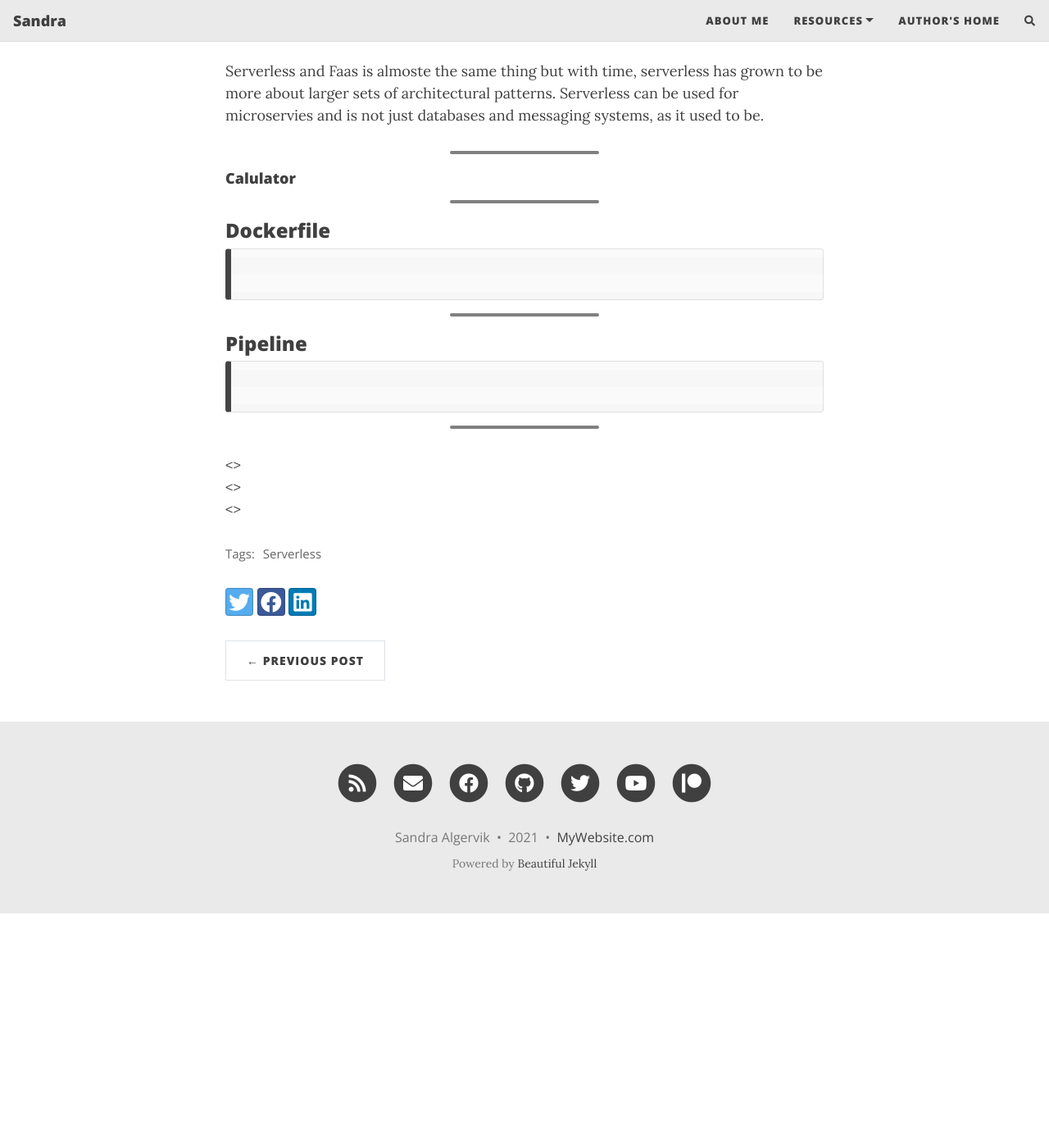
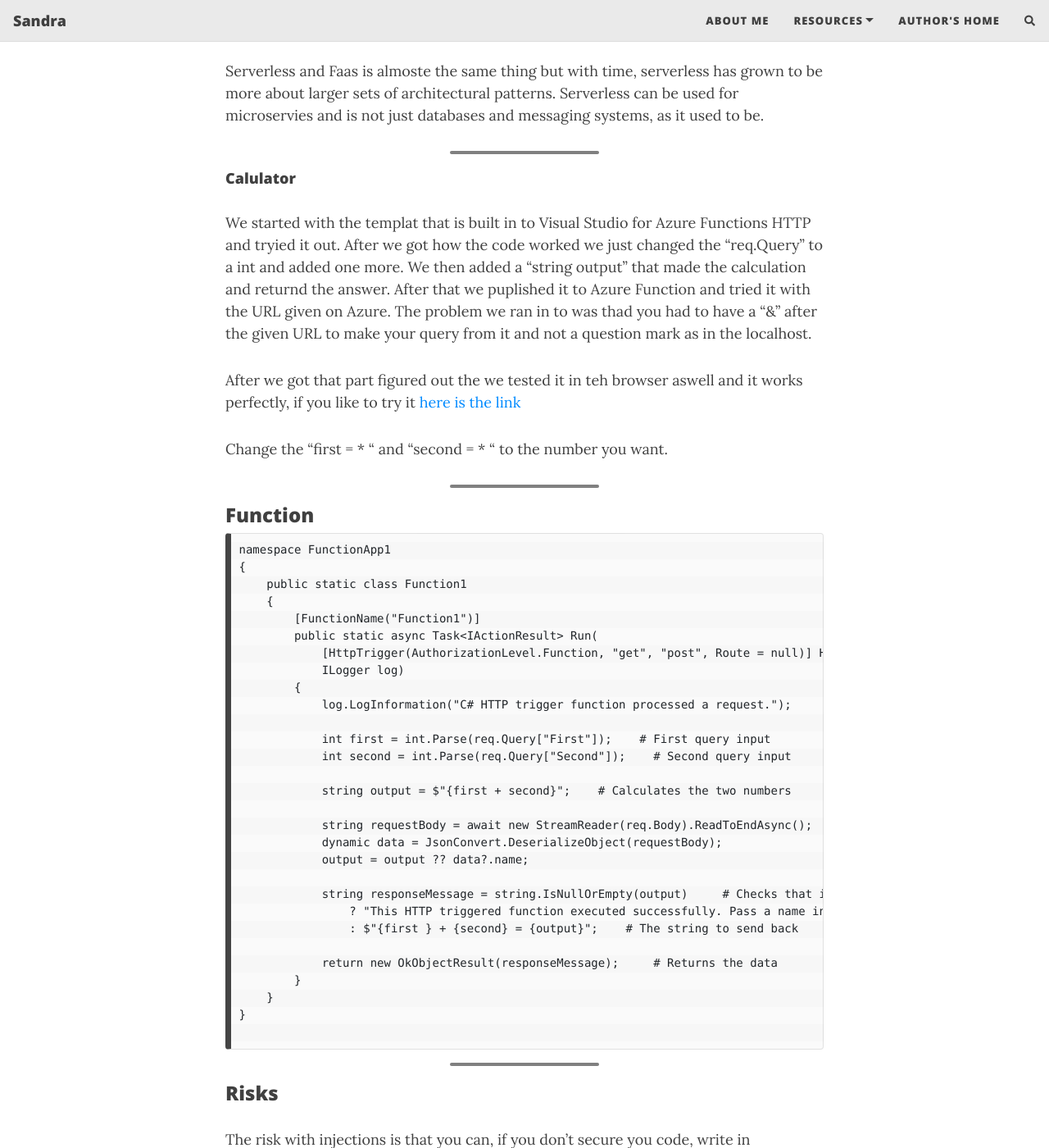
Before and after one commit to SaAlgervik/SaAlgerik.github.io, a Jekyll site: the page built from _posts/2021-09-16-Serverless.md, in a window 1280 px wide and 1400 px high, scrolled down 911 px. Shown: the whole window at 82% size. Built offline with Jekyll 4.4.1, drawn with Linux system fonts in a browser that asks for light colours; nearby versions of some CDN libraries; comment, search, counter and statistics services are not loaded; before the commit the page ends 2025 px from its top, so only the background shows below that; some of the changed text lies outside the part shown.

Commit message:
Update 2021-09-16-Serverless.md

````diff
--- a/_posts/2021-09-16-Serverless.md
+++ b/_posts/2021-09-16-Serverless.md
@@ -18,27 +18,54 @@ Serverless and Faas is almoste the same thing but with time, serverless has grow
 _______________________
 
 #### Calulator
+We started with the templat that is built in to Visual Studio for Azure Functions HTTP and tryied it out. After we got how the code worked we just changed the "req.Query" to a int and added one more. We then added a "string output" that made the calculation and returnd the answer.
+After that we puplished it to Azure Function and tried it with the URL given on Azure. The problem we ran in to was thad you had to have a "&" after the given URL to make your query from it and not a question mark as in the localhost.
 
+After we got that part figured out the we tested it in teh browser aswell and it works perfectly, if you like to try it [here is the link](https://azuretesthttp.azurewebsites.net/api/Function1?code=kt/rMICG3aKh9q9b/HM9/jzLFRnwMjtZGrbxvQVQi9YvpQTUCKPizw==&first=1&second=3)
 
-
+Change the "first = * " and "second = * " to the number you want.
 
 _______________________
-### Dockerfile
+### Function
 
 ```
+namespace FunctionApp1
+{
+    public static class Function1
+    {
+        [FunctionName("Function1")]
+        public static async Task<IActionResult> Run(
+            [HttpTrigger(AuthorizationLevel.Function, "get", "post", Route = null)] HttpRequest req,
+            ILogger log)
+        {
+            log.LogInformation("C# HTTP trigger function processed a request.");
 
+            int first = int.Parse(req.Query["First"]);    # First query input
+            int second = int.Parse(req.Query["Second"]);    # Second query input
+
+            string output = $"{first + second}";    # Calculates the two numbers
+
+            string requestBody = await new StreamReader(req.Body).ReadToEndAsync();
+            dynamic data = JsonConvert.DeserializeObject(requestBody);
+            output = output ?? data?.name;
+
+            string responseMessage = string.IsNullOrEmpty(output)     # Checks that it's not null or empty
+                ? "This HTTP triggered function executed successfully. Pass a name in the query string or in the request body for a personalized response."
+                : $"{first } + {second} = {output}";    # The string to send back
+
+            return new OkObjectResult(responseMessage);     # Returns the data
+        }
+    }
+}
 
 ```
 _______________________
-### Pipeline
+### Risks
+The risk with injections is that you can, if you don't secure you code, write in executable code in the querystring. So even if you don't have a database connected to it's a risk you should think about.
+To fix this for us we should make sure that you can't put anything els then numbers in the querystrin. We have not done this though...
 
-```
-
-
-```
 _______________________
 
 
-<>
-<>
-<>
+<https://raw.githubusercontent.com/OWASP/Serverless-Top-10-Project/master/OWASP-Top-10-Serverless-Interpretation-en.pdf>
+<https://docs.microsoft.com/en-us/azure/azure-functions/functions-overview>
````
